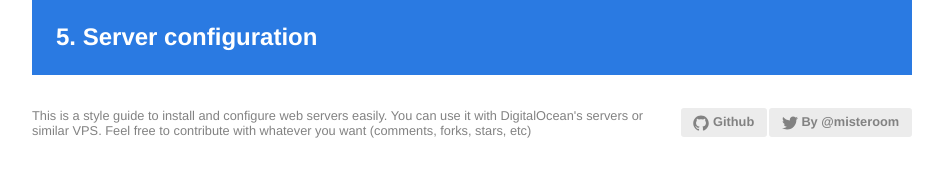
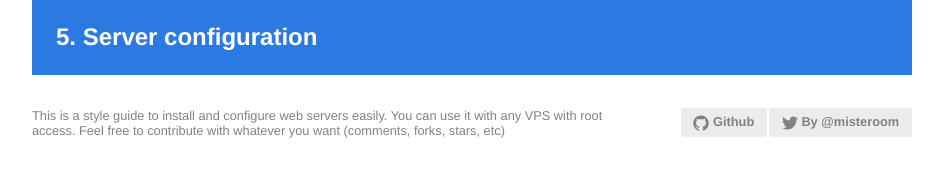
Before and after one commit to oscarotero/server-style-guide, a Jekyll site: the page built from index.html, in a window 1280 px wide. Shown: the part 591-768 px from the top of the page, without its empty margins (168-1111 px from the left). Built offline with Jekyll 4.4.1, drawn with Linux system fonts in a browser that asks for light colours.

Commit message:
Update footer

```diff
--- a/_config.yml
+++ b/_config.yml
@@ -8,10 +8,10 @@
 # Site settings
 title: Server installation style guide
 email: oom@oscarotero.com
-description: > # this means to ignore newlines until "baseurl:"
-  This is a style guide to install and configure web servers easily. You can use it with DigitalOcean's servers or similar VPS. Feel free to contribute with whatever you want (comments, forks, stars, etc)
-baseurl: "/server-style-guide" # the subpath of your site, e.g. /blog
-url: "https://oscarotero.github.io" # the base hostname & protocol for your site
+description: >
+  This is a style guide to install and configure web servers easily. You can use it with any VPS with root access. Feel free to contribute with whatever you want (comments, forks, stars, etc)
+baseurl: "/server-style-guide"
+url: "https://oscarotero.github.io"
 twitter_username: misteroom
 github_username:  oscarotero
 
```
